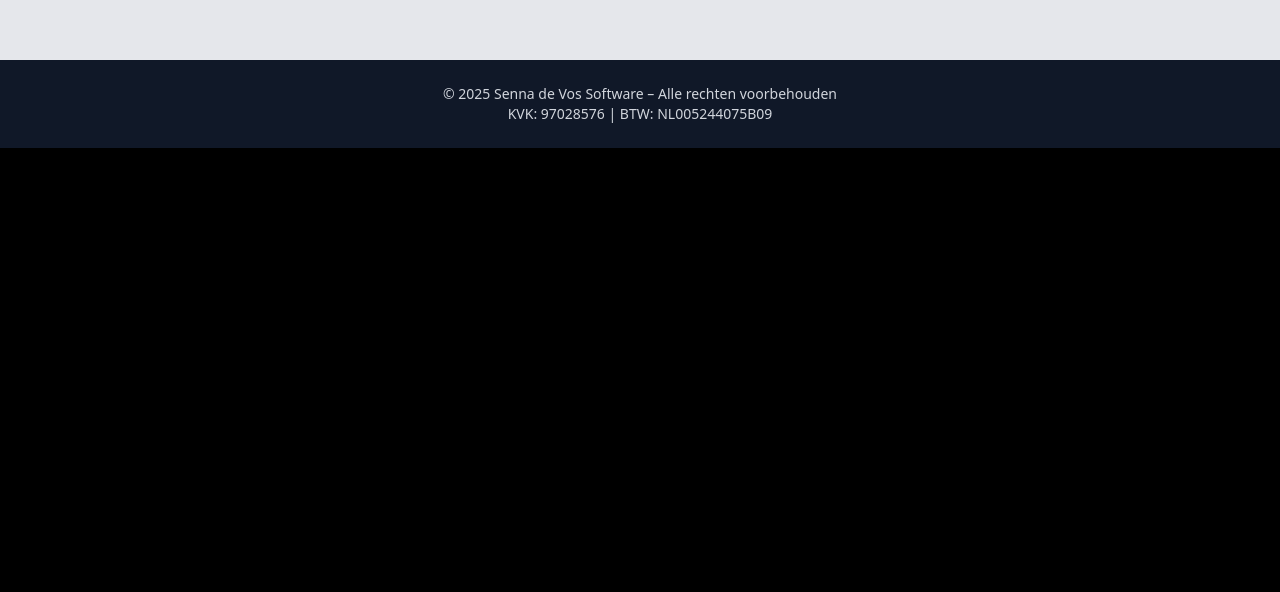
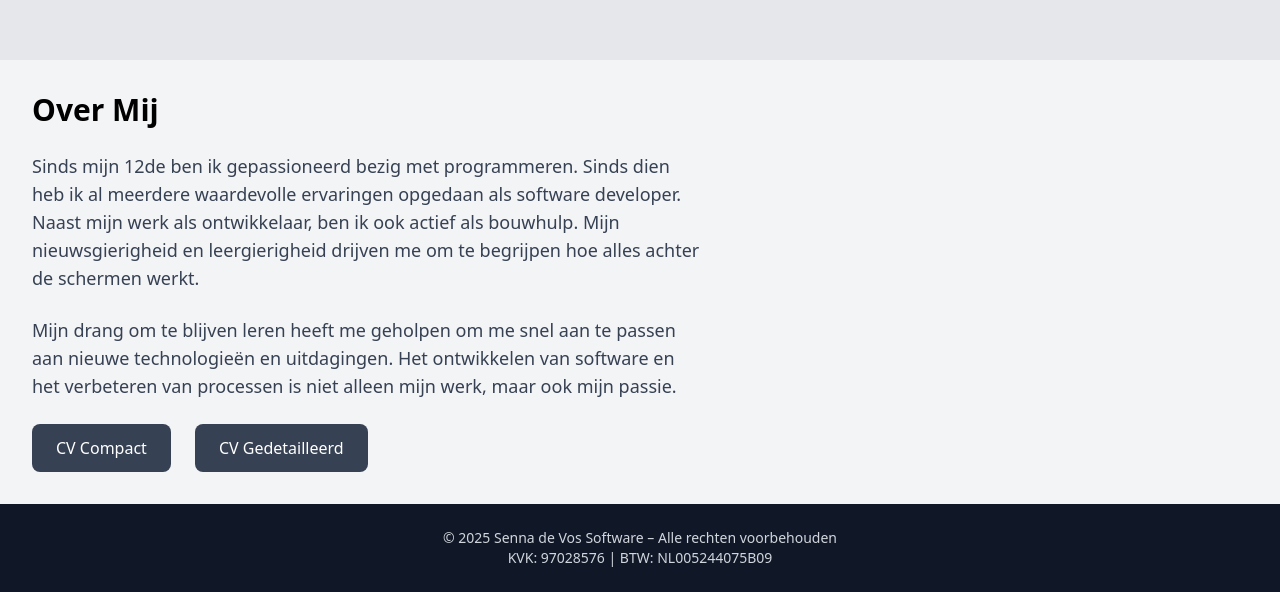
Before and after one commit to sennadevos/portfolio, a Vue app: page / in a window 1280 px wide. Shown: the part 740-1332 px from the top of the page. Before the commit the page ends 888 px from the top, so only its background shows below. Built offline with nearby package versions, Linux system fonts and the light colour scheme.

Commit message:
feat(about): add about section

```diff
--- a/src/App.vue
+++ b/src/App.vue
@@ -1,11 +1,13 @@
 <script setup>
 import HeroSection from "./sections/HeroSection.vue";
 import Footer from "./sections/Footer.vue";
+import AboutSection from "./sections/AboutSection.vue";
 </script>
 
 <template>
   <div>
     <HeroSection />
+    <AboutSection />
     <Footer />
   </div>
 </template>
--- a/src/locales/en.json
+++ b/src/locales/en.json
@@ -5,6 +5,11 @@
   "compact_nl": "Compact Dutch",
   "detailed_en": "Detailed English",
   "compact_en": "Compact English",
+  "about": {
+    "title": "About Me",
+    "intro": "Since I was 12 years old, I’ve been passionate about programming, gaining valuable experience as a software developer. In addition to my work as a developer, I am also active as a builder’s assistant. My curiosity and eagerness to learn drive me to understand how things work behind the scenes.",
+    "more": "My desire to keep learning has helped me adapt quickly to new technologies and challenges. Developing software and improving processes is not only my job but also my passion."
+  },
   "legal": {
     "rightsReserved": "All rights reserved",
     "privacyPolicy": "Privacyverklaring",
--- a/src/locales/nl.json
+++ b/src/locales/nl.json
@@ -5,6 +5,11 @@
   "compact_nl": "Compact Nederlands",
   "detailed_en": "Gedetaileerd Engels",
   "compact_en": "Compact Engels",
+  "about": {
+    "title": "Over Mij",
+    "intro": "Sinds mijn 12de ben ik gepassioneerd bezig met programmeren. Sinds dien heb ik al meerdere waardevolle ervaringen opgedaan als software developer. Naast mijn werk als ontwikkelaar, ben ik ook actief als bouwhulp. Mijn nieuwsgierigheid en leergierigheid drijven me om te begrijpen hoe alles achter de schermen werkt.",
+    "more": "Mijn drang om te blijven leren heeft me geholpen om me snel aan te passen aan nieuwe technologieën en uitdagingen. Het ontwikkelen van software en het verbeteren van processen is niet alleen mijn werk, maar ook mijn passie."
+  },
   "legal": {
     "rightsReserved": "Alle rechten voorbehouden",
     "privacyPolicy": "Privacyverklaring",
--- /dev/null
+++ b/src/sections/AboutSection.vue
@@ -0,0 +1,23 @@
+<script setup>
+import {useI18n} from "vue-i18n";
+const { t } = useI18n()
+</script>
+
+<template>
+  <section id="about" class="p-8 bg-gray-100">
+    <h2 class="text-3xl font-semibold mb-6 text-center md:text-left">{{ t('about.title') }}</h2>
+    <div class="flex flex-col md:flex-row items-center gap-12 md:gap-16">
+      <!-- Text and download buttons -->
+      <div class="flex flex-col items-center md:items-start">
+        <p class="text-lg text-gray-700 mb-6 max-w-2xl text-center md:text-left">{{ t('about.intro') }}</p>
+        <p class="text-lg text-gray-700 mb-6 max-w-2xl text-center md:text-left">{{ t('about.more') }}</p>
+        <div class="flex flex-wrap gap-6 justify-center md:justify-start">
+          <a href="/resume/nl_compact.pdf" download class="bg-gray-700 text-white py-3 px-6 rounded-lg hover:bg-gray-800 focus:ring-2 focus:ring-gray-500 transition transform hover:scale-105">CV Compact</a>
+          <a href="/resume/nl_detailed.pdf" download class="bg-gray-700 text-white py-3 px-6 rounded-lg hover:bg-gray-800 focus:ring-2 focus:ring-gray-500 transition transform hover:scale-105">CV Gedetailleerd</a>
+<!--          <a href="/resume/en_compact.pdf" download class="bg-gray-700 text-white py-3 px-6 rounded-lg hover:bg-gray-800 focus:ring-2 focus:ring-gray-500 transition transform hover:scale-105">CV EN Compact</a>-->
+<!--          <a href="/resume/en_detailed.pdf" download class="bg-gray-700 text-white py-3 px-6 rounded-lg hover:bg-gray-800 focus:ring-2 focus:ring-gray-500 transition transform hover:scale-105">CV EN Detailed</a>-->
+        </div>
+      </div>
+    </div>
+  </section>
+</template>
```
